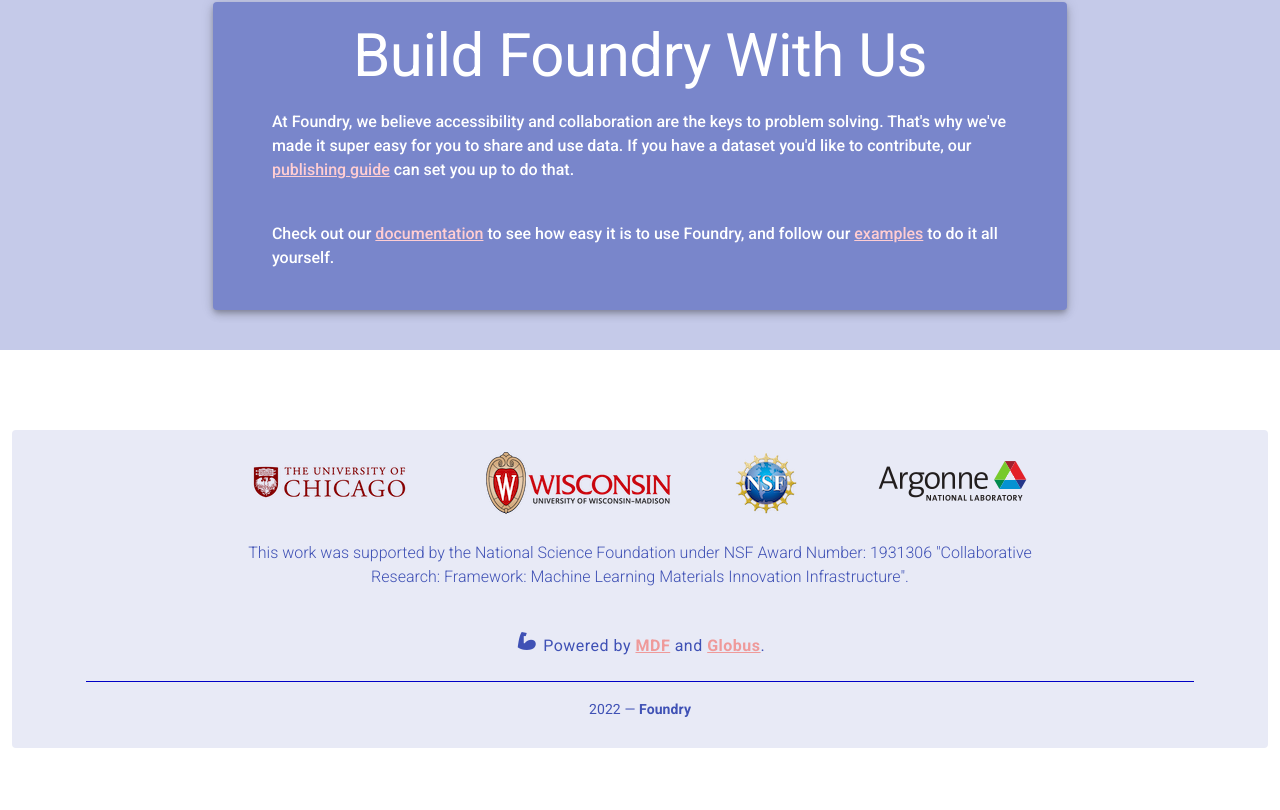
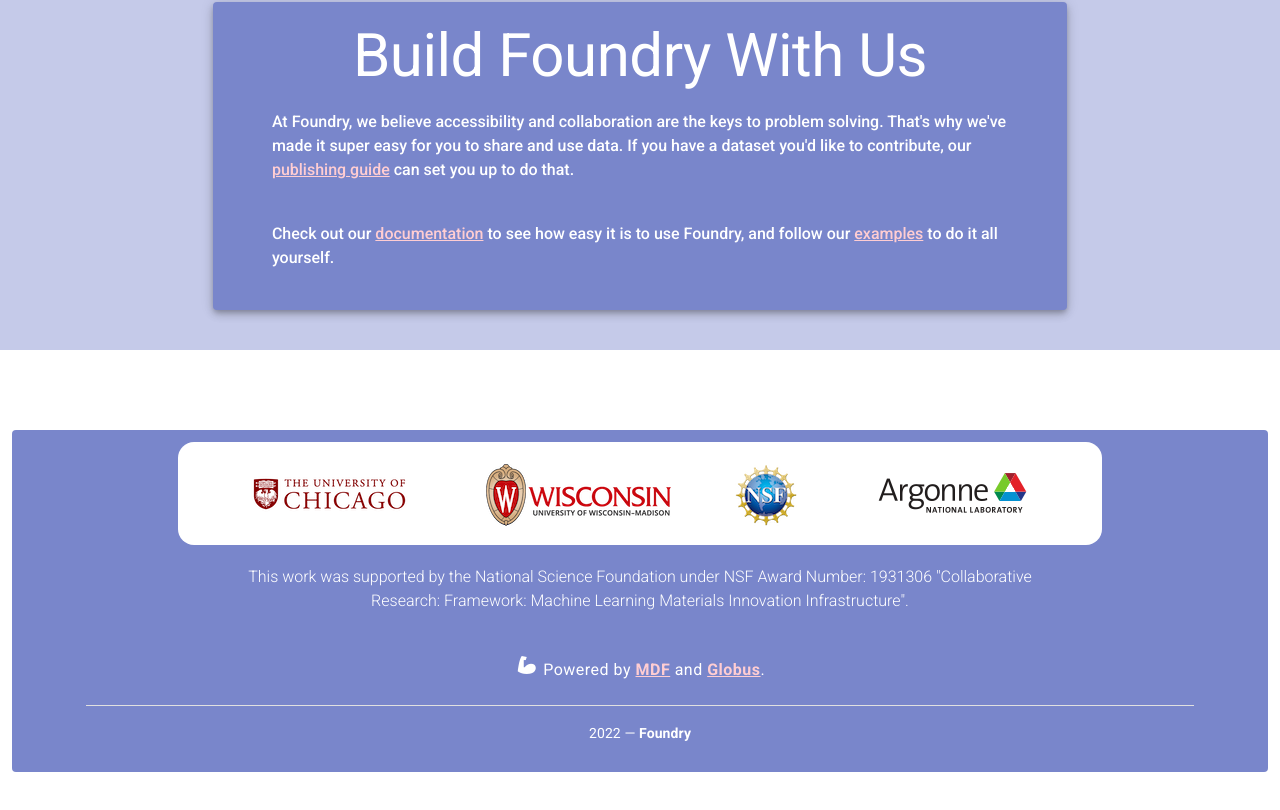
Before and after one commit to muchanem/foundry, a Vue app: page /#/ in a window 1280 px wide. Shown: the part 1634-2444 px from the top of the page. Built offline with nearby package versions, Linux system fonts and the light colour scheme.

Commit message:
back to dark indigo and looking better

```diff
--- a/src/views/Home.vue
+++ b/src/views/Home.vue
@@ -164,23 +164,27 @@
       </v-sheet>
     </v-row>
     <v-footer padless color="white" class="col-12 mx-0 px-0 mt-10">
-      <v-sheet color="indigo lighten-5" rounded class="mx-auto text-center mt-10 py-3 col-12">
-        <img alt="logo" src="../assets/logo_UC.png" class="px-8" />
-        <img alt="logo" src="../assets/logo_UW.png" class="px-8" />
-        <img alt="logo" src="../assets/logo_NSF.png" class="px-8" />
-        <img alt="logo" src="../assets/logo_ANL.png" class="px-8" />
-        <p class="pt-5 col-md-8 col-11 mx-auto font-weight-light indigo--text">This work was supported by the National Science
+      <v-sheet color="indigo lighten-2" rounded class="mx-auto text-center mt-10 py-3 col-12">
+        <v-sheet rounded="xl" color="white" class="col-md-9 col-11 mx-auto">
+          <img alt="logo" src="../assets/logo_UC.png" class="px-8" />
+          <img alt="logo" src="../assets/logo_UW.png" class="px-8" />
+          <img alt="logo" src="../assets/logo_NSF.png" class="px-8" />
+          <img alt="logo" src="../assets/logo_ANL.png" class="px-8" />
+        </v-sheet>
+        <p class="pt-5 col-md-8 col-11 mx-auto font-weight-light white--text">This work was supported by the National
+          Science
           Foundation under NSF Award Number: 1931306 "Collaborative Research: Framework: Machine Learning Materials
           Innovation Infrastructure".</p>
-        <v-card-text class="indigo--text pt-3  mx-auto text-body-1">
-          <v-icon color="indigo" class="pb-3">mdi-arm-flex</v-icon> Powered by <a class="red--text text--lighten-3 font-weight-bold"
-            href="https://materialsdatafacility.org/" target="blank">MDF</a> and <a
-            class="red--text text--lighten-3 font-weight-bold" href="https://www.globus.org/" target="blank">Globus</a>.
+        <v-card-text class="white--text pt-3  mx-auto text-body-1">
+          <v-icon color="white" class="pb-3">mdi-arm-flex</v-icon> Powered by <a
+            class="red--text text--lighten-4 font-weight-bold" href="https://materialsdatafacility.org/"
+            target="blank">MDF</a> and <a class="red--text text--lighten-4 font-weight-bold"
+            href="https://www.globus.org/" target="blank">Globus</a>.
         </v-card-text>
 
-        <v-divider class="mx-auto" width="90%" color="indigo lighten-1"></v-divider>
+        <v-divider class="mx-auto" width="90%" color="white"></v-divider>
 
-        <v-card-text class="indigo--text">
+        <v-card-text class="white--text">
           {{ new Date().getFullYear() }} — <strong>Foundry</strong>
         </v-card-text>
       </v-sheet>
```
